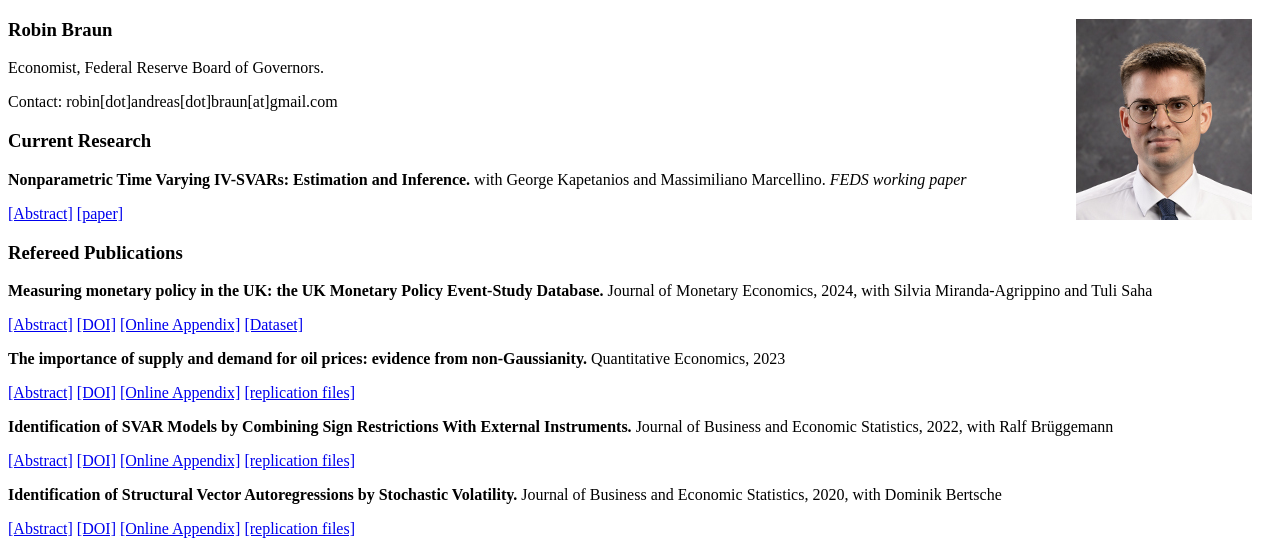
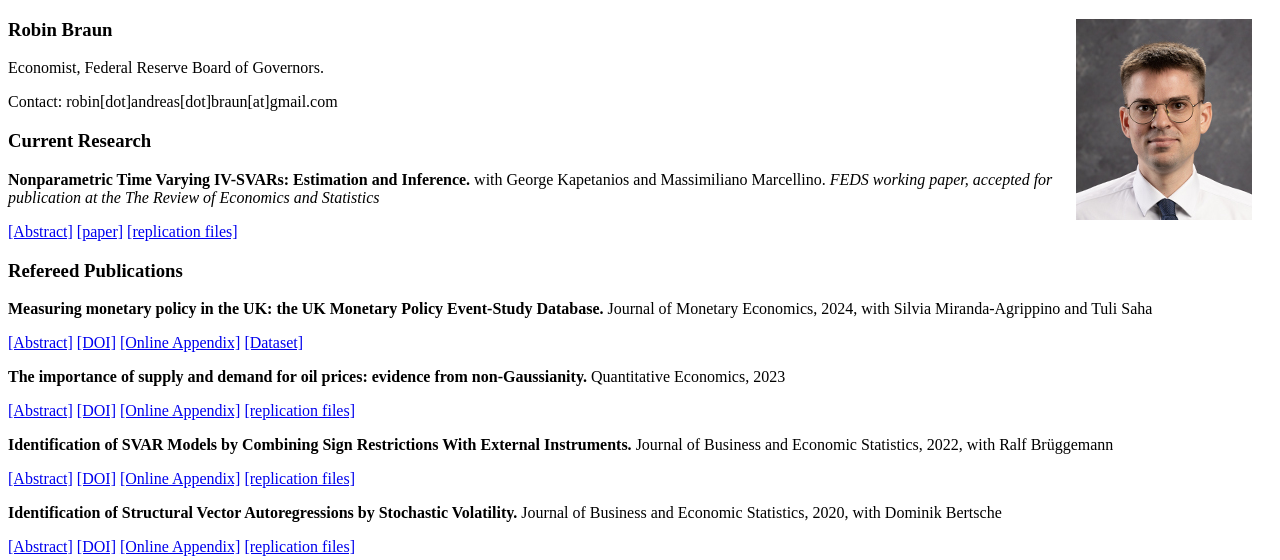
Before and after one commit to r-a-braun/r-a-braun.github.io, a plain HTML site: page index.html in a window 1280 px wide. Shown: the top 560 px of the page. Drawn offline with Linux system fonts and the light colour scheme.

Commit message:
Update index.html

```diff
--- a/index.html
+++ b/index.html
@@ -26,7 +26,7 @@
 
 
     <p>
-        <b>Nonparametric Time Varying IV-SVARs: Estimation and Inference. </b>   with George Kapetanios and Massimiliano Marcellino. <i> FEDS working paper </i>
+        <b>Nonparametric Time Varying IV-SVARs: Estimation and Inference. </b>   with George Kapetanios and Massimiliano Marcellino. <i> FEDS working paper, accepted for publication at the The Review of Economics and Statistics </i>
     </p>
     </p>
        <a href="javascript:void(0);" onclick="toggleAbstract()">[Abstract]</a>
@@ -44,6 +44,7 @@
         }
       </script>
      <a href="https://www.federalreserve.gov/econres/feds/nonparametric-time-varying-iv-svars-estimation-and-inference.htm">[paper]</a> </a>
+     <a href="https://github.com/r-a-braun/TVP-IV-SVAR"  target="_blank">[replication files]</a>
 
 
     <h3>Refereed Publications</h3>
```
